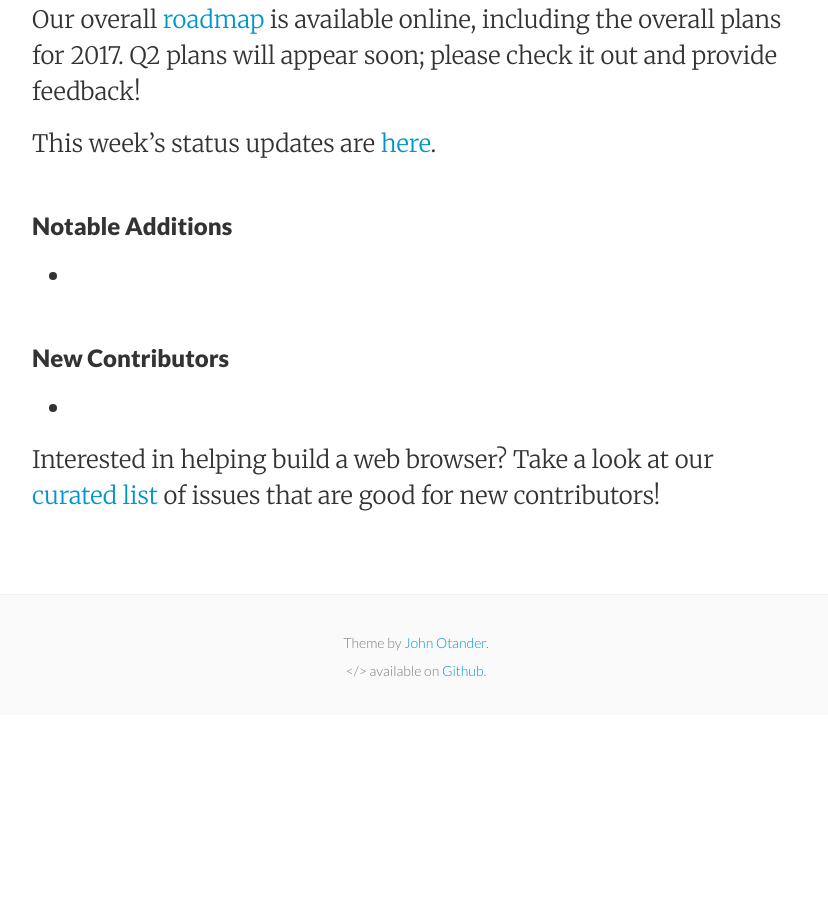
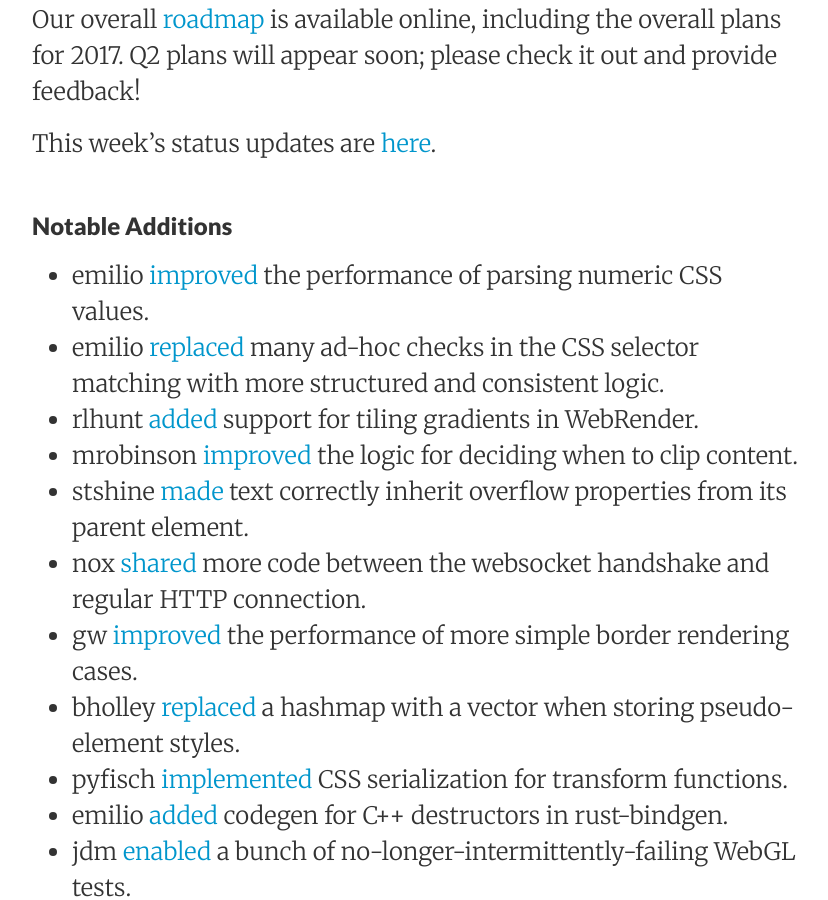
Before and after one commit to servo/blog.servo.org, a Jekyll site: the page built from _posts/2017-04-10-twis-97.md, in a window 1280 px wide and 900 px high, scrolled down 527 px. Shown: the whole window, without its empty margins (224-1052 px from the left). Built offline with Jekyll 4.4.1, drawn with Linux system fonts in a browser that asks for light colours; before the commit the page ends 1242 px from its top, so only the background shows below that; some of the changed text lies outside the part shown.

Commit message:
Notable things.

```diff
--- a/_posts/2017-04-10-twis-97.md
+++ b/_posts/2017-04-10-twis-97.md
@@ -18,10 +18,27 @@ This week's status updates are [here](https://www.standu.ps/project/servo/).
 
 ### Notable Additions
 
--
+- emilio [improved](https://github.com/servo/rust-cssparser/pull/132) the performance of parsing numeric CSS values.
+- emilio [replaced](https://github.com/servo/servo/pull/16293) many ad-hoc checks in the CSS selector matching with more structured and consistent logic.
+- rlhunt [added](https://github.com/servo/webrender/pull/1078) support for tiling gradients in WebRender.
+- mrobinson [improved](https://github.com/servo/servo/pull/16284) the logic for deciding when to clip content.
+- stshine [made](https://github.com/servo/servo/pull/16265) text correctly inherit overflow properties from its parent element.
+- nox [shared](https://github.com/servo/servo/pull/16256) more code between the websocket handshake and regular HTTP connection.
+- gw [improved](https://github.com/servo/webrender/pull/1061) the performance of more simple border rendering cases.
+- bholley [replaced](https://github.com/servo/servo/pull/16250) a hashmap with a vector when storing pseudo-element styles.
+- pyfisch [implemented](https://github.com/servo/servo/pull/16242) CSS serialization for transform functions.
+- emilio [added](https://github.com/servo/rust-bindgen/pull/608) codegen for C++ destructors in rust-bindgen.
+- jdm [enabled](https://github.com/servo/servo/pull/16212) a bunch of no-longer-intermittently-failing WebGL tests.
+- ferjm [blocked](https://github.com/servo/servo/pull/16126) scripts from being loaded when the wrong MIME type is present.
+- emilio [improved](https://github.com/servo/servo/pull/16070) the performance of selector matching by avoiding unnecessary hashing.
+- cbrewster [reduced](https://github.com/servo/servo/pull/16037) the amount of cloning requires for some session history code.
+- jdm [added](https://github.com/servo/servo/pull/15784) support for running web platform tests that require HTTPS.
 
 ### New Contributors
 
--
+- [Ahmed Charles](https://github.com/ahmedcharles)
+- [Carlos Martinez](https://github.com/CarlosMcs)
+- [Sumit](https://github.com/srivassumit)
+- [mckaymatt](https://github.com/mckaymatt)
 
 Interested in helping build a web browser? Take a look at our [curated list](https://starters.servo.org/) of issues that are good for new contributors!
```
